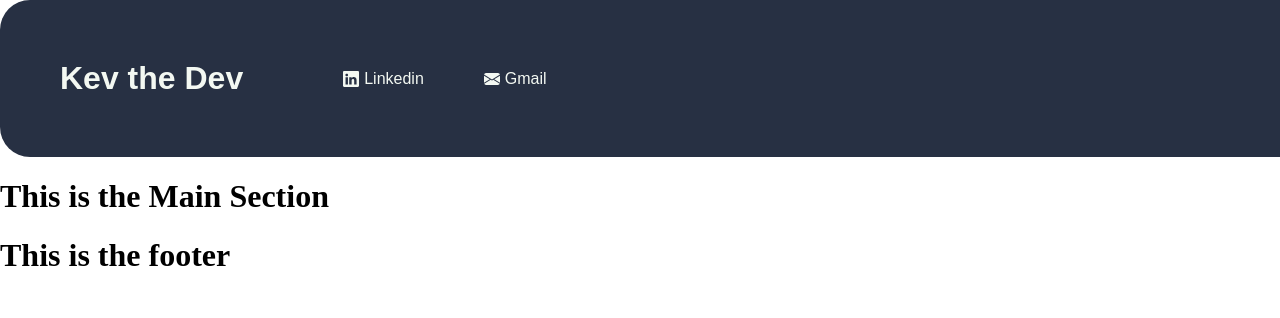
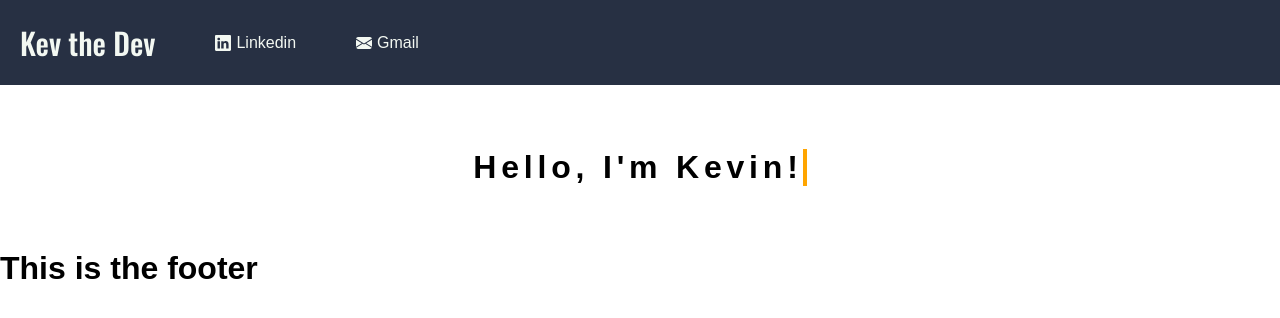
Before and after one commit to HelloDisRico/HelloDisRico.github.io, a plain HTML site: page index.html in a window 1280 px wide. Drawn offline with nearby package versions, Linux system fonts and the light colour scheme.

Commit message:
Added an typewriter effect and change the header

```diff
--- a/index.html
+++ b/index.html
@@ -6,14 +6,17 @@
     <meta name="viewport" content="width=device-width, initial-scale=1.0">
     <title>Kev the Dev</title>
     <link rel="stylesheet" href="styles.css">
+    <link rel="preconnect" href="https://fonts.googleapis.com">
+    <link rel="preconnect" href="https://fonts.gstatic.com" crossorigin>
+    <link href="https://fonts.googleapis.com/css2?family=Oswald:wght@200..700&display=swap" rel="stylesheet">
 
 </head>
 
 <body>
     <!--Header-->
     <header class="header flex gapCustom items-center">
-        <h1 class="headerTitle"><strong>Kev the Dev</strong></h1>
-        <div class="icon flex items-center gap4">
+        <h1 class="headerTitle oswaldfont">Kev the Dev</h1>
+        <div class="icon flex items-center gap4 btn">
             <svg xmlns="http://www.w3.org/2000/svg" width="16" height="16" fill="currentColor" class="bi bi-linkedin"
                 viewBox="0 0 16 16">
                 <path
@@ -21,7 +24,7 @@
             </svg>
             <p>Linkedin</p>
         </div>
-        <div class="icon flex items-center gap4">
+        <div class="icon flex items-center gap4 btn btn-primary">
             <svg xmlns="http://www.w3.org/2000/svg" width="16" height="16" fill="currentColor"
                 class="bi bi-envelope-fill" viewBox="0 0 16 16">
                 <path
@@ -29,16 +32,21 @@
             </svg>
             <p>Gmail</p>
         </div>
+        <div></div>
+
     </header>
     <!--Main Body Section-->
     <main class="main">
-        <h1>This is the Main Section</h1>
+        <div class="typewriter">
+            <h1>Hello, I'm Kevin!</h1>
+        </div>
 
     </main>
 
     <!--Footer-->
     <footer class="footer">
         <h1> This is the footer</h1>
+
     </footer>
 
 </body>
--- a/styles.css
+++ b/styles.css
@@ -1,6 +1,7 @@
 body {
     margin: auto;
     padding: auto;
+    font-family: Arial, Helvetica, sans-serif;
 }
 
 /*
@@ -11,21 +12,77 @@ Color Palette
 #F02D3A Imperial Red
 #DD0426 Rojo
 */
+
 /* Start of Header*/
 .header {
     background-color: #273043;
-    font-family: Arial, Helvetica, sans-serif;
-    padding: 20px;
     color: #F3F8F2;
-    border-top-left-radius: 30px;
-    border-bottom-left-radius: 30px;
+
 
 }
 
+.oswaldfont {
+    font-family: "Oswald", sans-serif;
+    font-optical-sizing: auto;
+    font-weight: 500;
+    font-style: normal;
+}
+
 .headerTitle {
-    padding: 20px;
     border-radius: 20px;
-    margin: 20px;
+    margin-left: 20px;
+    font-size: 30px;
+}
+
+.icon {
+    border-radius: 10px;
+}
+
+/* End of Header*/
+/* Start of Main*/
+.main {
+    display: flex;
+    justify-content: center;
+    margin-top: 5%;
+    margin-bottom: 5%;
+}
+
+
+.typewriter h1 {
+    color: black;
+    overflow: hidden;
+    border-right: .15em solid orange;
+    white-space: nowrap;
+    margin: auto;
+    letter-spacing: .15em;
+    animation:
+        typing 2.5s steps(40, end),
+        blink-caret .75s step-end infinite;
+
+}
+
+/* The typing Effect*/
+@keyframes typing {
+    from {
+        width: 0;
+    }
+
+    to {
+        width: 100%;
+    }
+}
+
+/*The typewriter cursor effect*/
+@keyframes blink-caret {
+
+    from,
+    to {
+        border-color: transparent;
+    }
+
+    50% {
+        border-color: orange
+    }
 }
 
 /* General Stuff */
```
